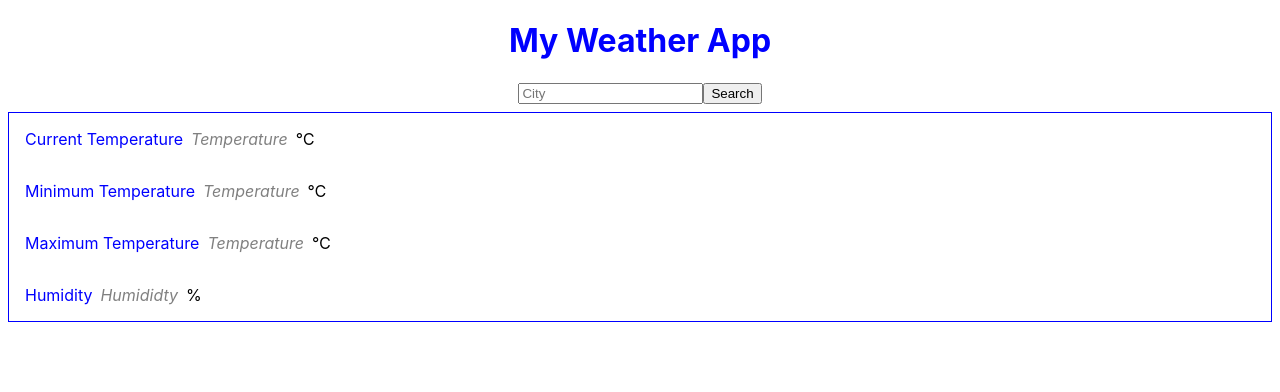
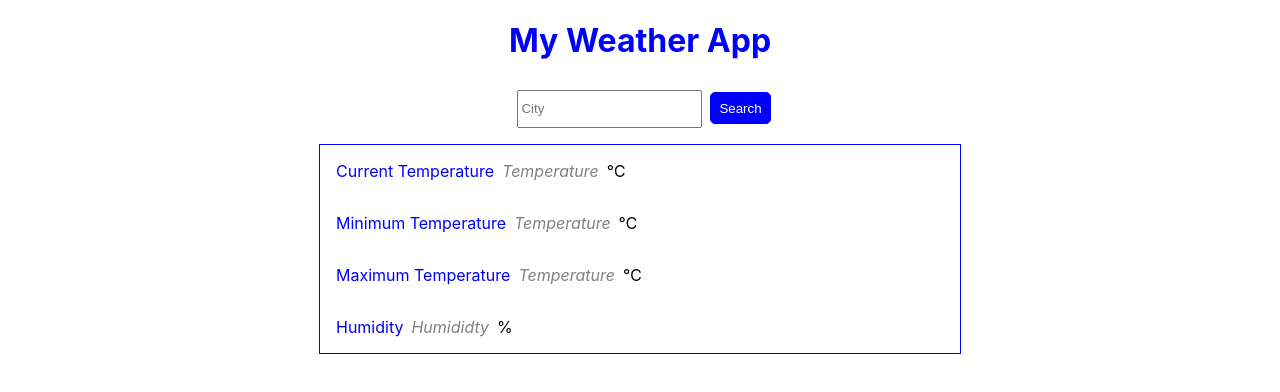
Before and after one commit to SarahAlAshwal/Granular, a React (Create React App) app: page / in a window 1280 px wide. Shown: the top 392 px of the page. Built offline with nearby package versions, Linux system fonts and the light colour scheme.

Commit message:
add error message

```diff
--- a/src/SearhPage/ResultCard.css
+++ b/src/SearhPage/ResultCard.css
@@ -4,4 +4,5 @@
   justify-content: center;
   border: 1px solid blue;
   margin: 0.5rem;
+  width: 50%;
 }
--- a/src/SearhPage/SearchInput.css
+++ b/src/SearhPage/SearchInput.css
@@ -1,3 +1,25 @@
-.search-input{
-  width:100%;
+#search-page-container {
+  display: flex;
+  flex-direction: column;
+  align-items: center;
 }
+
+#search-input{
+  margin: 0.5rem;
+  height: 2rem;
+}
+
+#search-button {
+  color: white;
+  background-color: blue;
+  cursor: pointer;
+  height: 2rem;
+  border: 1px solid blue;
+  border-radius: 5px;
+  padding: 0.5rem;
+}
+
+.error{
+  color: red;
+  font-size: 1rem;
+}
--- a/src/SearhPage/SearchInput.tsx
+++ b/src/SearhPage/SearchInput.tsx
@@ -1,4 +1,4 @@
-import './SearchInput';
+import './SearchInput.css';
 import { useState } from 'react';
 import axios from 'axios';
 import ResultCard from './ResultCard';
@@ -8,12 +8,17 @@ import ResultCard from './ResultCard';
 function SearchInput() {
   const [city, setCity] = useState('');
   const [searchResult, setSearchResult] = useState<number[]>([]);
+  const [errorMessage, setErrorMessage] = useState('');
   let result: number[] = [];
   const key = 'bbd1b0329b9ffdfe98ba1d24b01caa49';
 
   const handleChange = (event: React.ChangeEvent<HTMLInputElement>) => setCity(event.target.value);
-  const submit = () => {
-    axios.get(`https://api.openweathermap.org/data/2.5/weather?q=${city}&appid=${key}&units=metric`)
+
+  const submit = (event: React.SyntheticEvent) => {
+    event.preventDefault();
+    setSearchResult([]);
+    if (city) {
+      axios.get(`https://api.openweathermap.org/data/2.5/weather?q=${city}&appid=${key}&units=metric`)
     .then(res => {
       result.push(res.data.main.temp);
       result.push(res.data.main.temp_min);
@@ -22,15 +27,22 @@ function SearchInput() {
       setSearchResult(result);
     }
     )
-    .catch(error => console.log(error))
+    .catch(error => console.log(error));
+    setErrorMessage('');
+    } else {
+      setErrorMessage('Please enter a city')
+    }
   };
 
   return (
-    <>
-    <input className='search-input' placeholder='City' onChange={handleChange}></input>
-    <button onClick={submit}>Search</button>
-    <ResultCard currentTemp={searchResult[0]} minTemp={searchResult[1]} maxTemp={searchResult[2]} humidity={searchResult[3]}/>
-    </>
+    <div id='search-page-container'>
+      <form onSubmit={submit}>
+        <input id='search-input' placeholder='City' onChange={handleChange}></input>
+        <button id='search-button'>Search</button>
+      </form>
+      { errorMessage && <span className='error'>{errorMessage}</span>}
+      <ResultCard currentTemp={searchResult[0]} minTemp={searchResult[1]} maxTemp={searchResult[2]} humidity={searchResult[3]}/>
+    </div>
   );
   };
 
```
